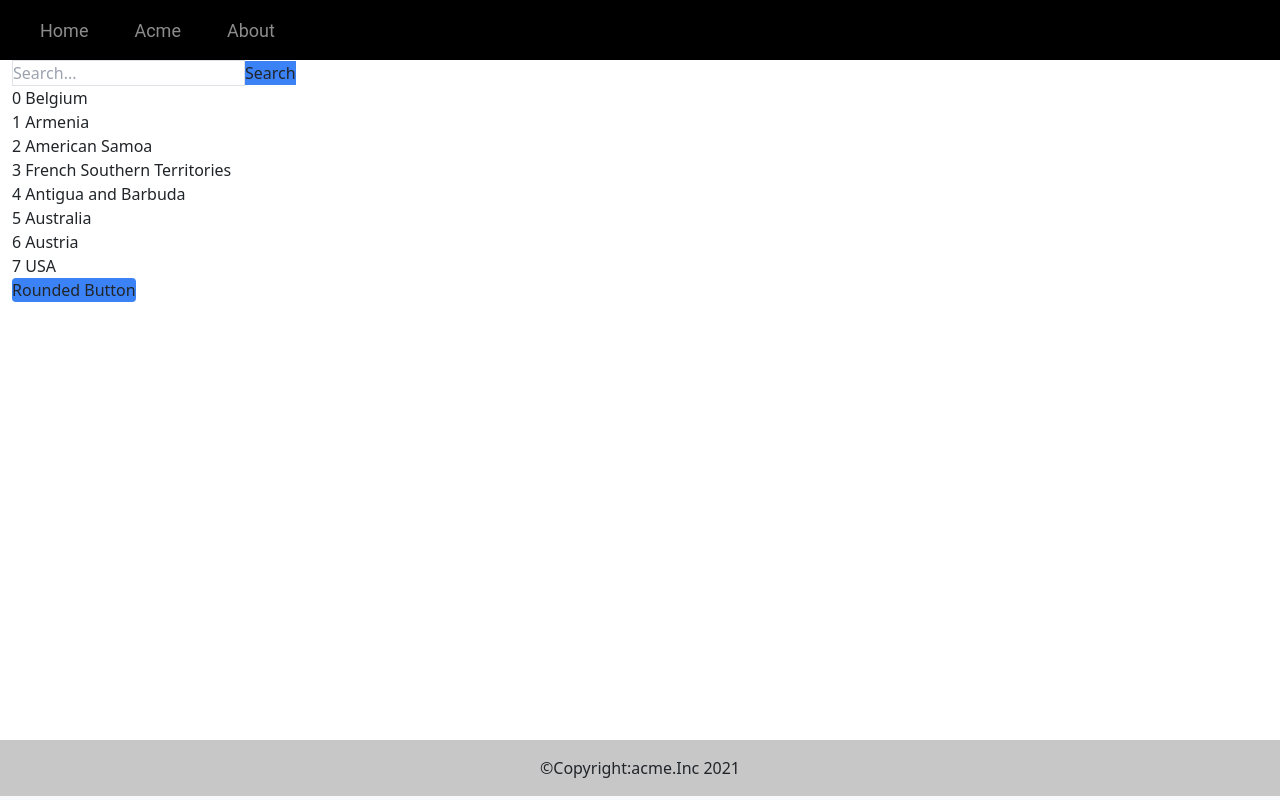
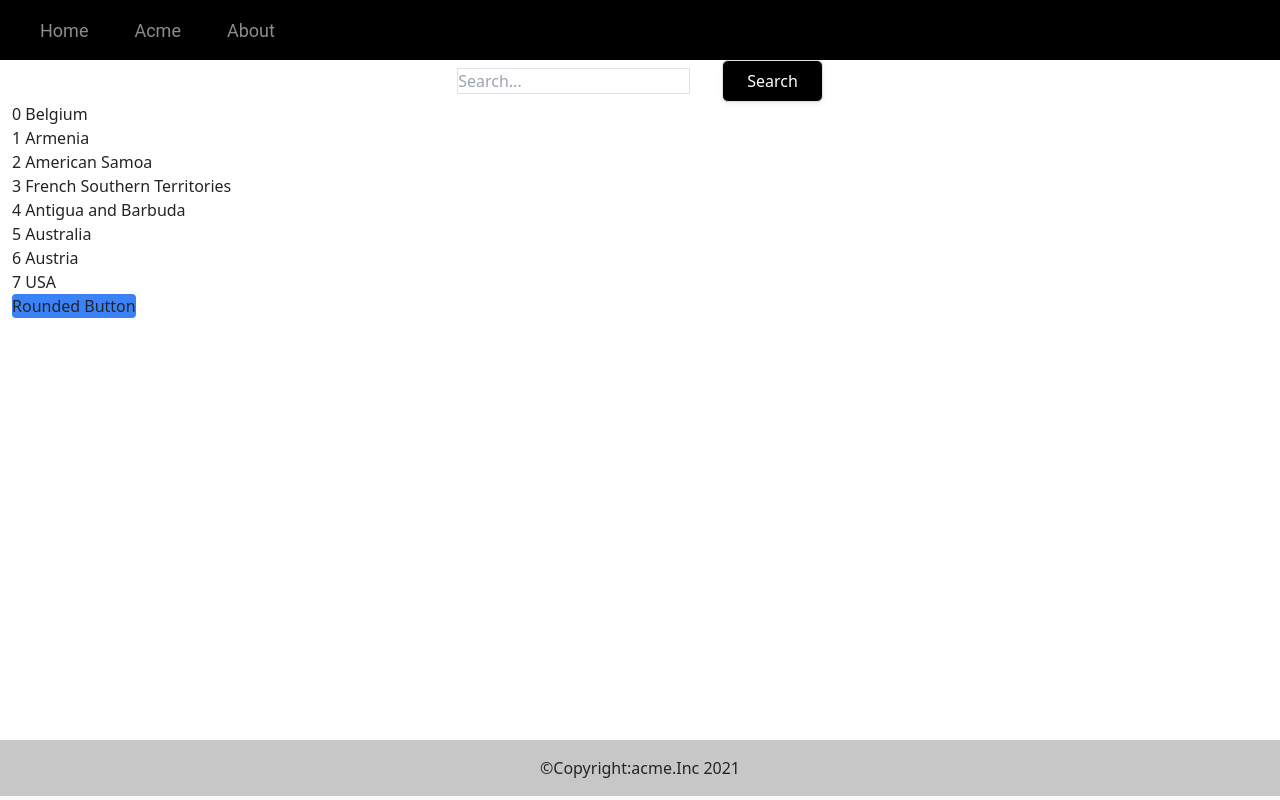
Before and after one commit to Satishchilkaka/ang-core, an Angular app: page / in a window 1280 px wide. Built offline with nearby package versions, Linux system fonts and the light colour scheme.

Commit message:
Add search bar

```diff
--- a/src/app/app.component.html
+++ b/src/app/app.component.html
@@ -1,3 +1,5 @@
 <app-header></app-header>
+<app-search-bar></app-search-bar>
 <app-content></app-content>
+
 <app-footer></app-footer>
--- a/src/app/app.module.ts
+++ b/src/app/app.module.ts
@@ -6,12 +6,14 @@ import { AppComponent } from './app.component';
 import { ContentComponent } from './features/content/content.component';
 import { HeaderModule } from './shared/header/header.module';
 import { FooterModule } from './shared/footer/footer.module';
+import { SearchBarComponent } from './features/search-bar/search-bar.component';
 
 
 @NgModule({
   declarations: [
     AppComponent,
     ContentComponent,
+    SearchBarComponent,
   ],
   imports: [
     BrowserModule,
--- a/src/app/features/content/content.component.html
+++ b/src/app/features/content/content.component.html
@@ -1,17 +1,3 @@
-<div class="container">
-  <form>
-    <input
-      type="text"
-      name="search"
-      placeholder="Search..."
-      class="border border-transparent focus:outline-none focus:ring-2 focus:ring-purple-600"
-    />
-    <button class="bg-blue-500 hover:bg-colors.black-700 ...">
-      Search
-    </button>
-  </form>
-</div>
-
 <div class="container">
   <div class="items">
     <div class="item" *ngFor="let country of countries; let i = index; i">
--- /dev/null
+++ b/src/app/features/search-bar/search-bar.component.html
@@ -0,0 +1,17 @@
+<div class="grid justify-items-center">
+  <div class="flex-initial space-x-4">
+    <form>
+      <input
+        type="text"
+        name="search"
+        placeholder="Search..."
+        class="border focus:outline-none focus:ring-2 focus:ring-purple-600 focus:border-transparent ..."
+      />
+      <button
+        class="ml-8 whitespace-nowrap inline-flex items-center justify-center px-4 py-2 border border-transparent rounded-md shadow-sm text-base font-medium text-white bg-black hover:bg-blue"
+      >
+        Search
+      </button>
+    </form>
+  </div>
+</div>
--- /dev/null
+++ b/src/app/features/search-bar/search-bar.component.ts
@@ -0,0 +1,17 @@
+import { Component, OnInit } from '@angular/core';
+
+@Component({
+  selector: 'app-search-bar',
+  templateUrl: './search-bar.component.html',
+  styleUrls: ['./search-bar.component.css']
+})
+export class SearchBarComponent implements OnInit {
+
+  constructor() { }
+  search() {
+    console.log('search');
+  }
+  ngOnInit(): void {
+  }
+
+}
```
Also changed, not shown: src/app/features/search-bar/search-bar.component.css (added), 1 other file (tests, documents, lock files or other folders).
